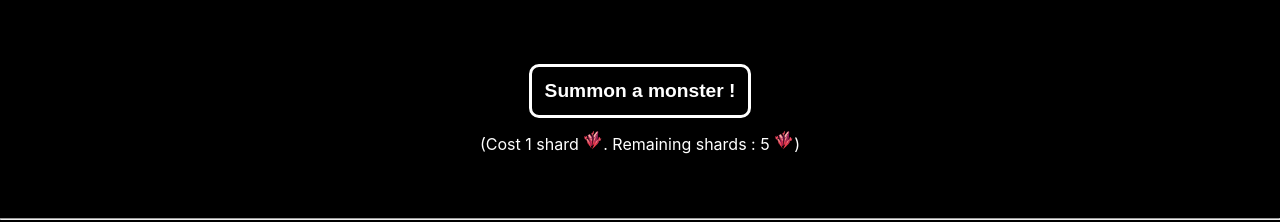
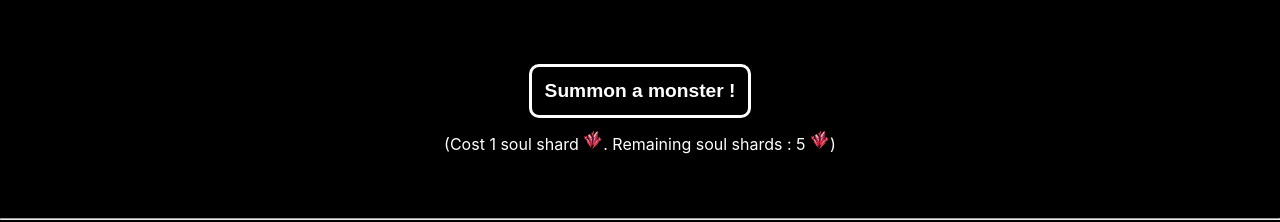
Before and after one commit to FlorentCmb/site-rouille, a React (Create React App) app: page / in a window 1280 px wide. Shown: the top 222 px of the page. Built offline with nearby package versions, Linux system fonts and the light colour scheme; no server answers.

Commit message:
modifying JSX

```diff
--- a/src/components/Summoning.js
+++ b/src/components/Summoning.js
@@ -78,7 +78,7 @@ export default class Summoning extends React.Component {
 
                 <div className="Summoning-Section">
                     <button className="Summoning-Button" type="button" onClick={this.summon}>{this.state.remainingShards > 0 ? 'Summon a monster !' : 'You can\'t summon monsters anymore...'}</button>
-                    <p>(Cost 1 shard <img style={{ width: '20px', height: 'auto' }} src={soulShard} alt='Soul shard' />. Remaining shards : {this.state.remainingShards} <img style={{ width: '20px', height: 'auto' }} src={soulShard} alt='Soul shard' />)</p>
+                    <p>(Cost 1 soul shard <img style={{ width: '20px', height: 'auto' }} src={soulShard} alt='Soul shard' />. Remaining soul shards : {this.state.remainingShards} <img style={{ width: '20px', height: 'auto' }} src={soulShard} alt='Soul shard' />)</p>
                 </div>
                 <hr />
                 <div className="Team-Container">
```
